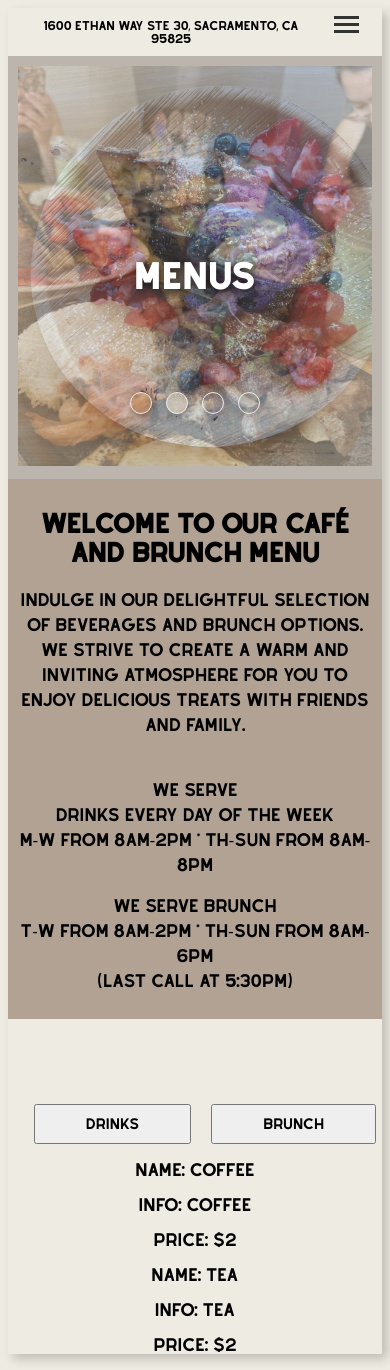
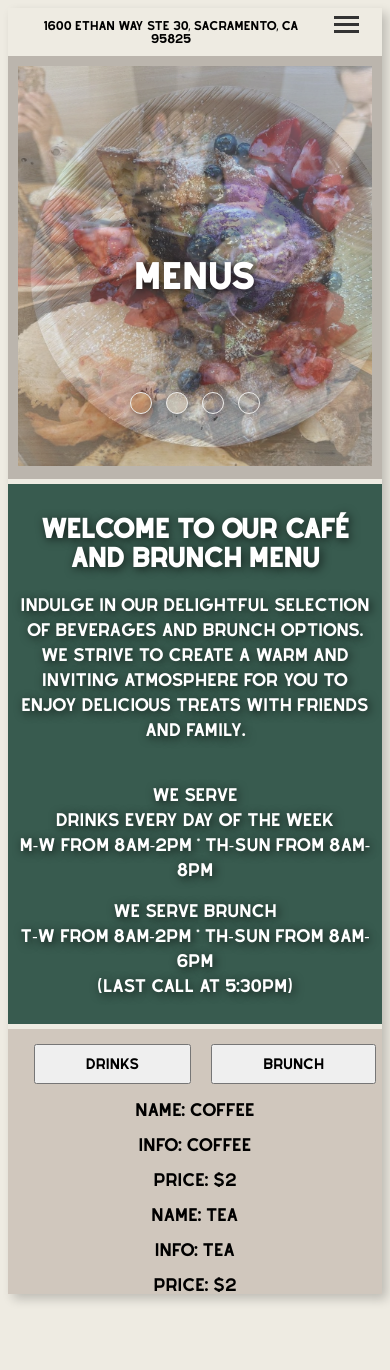
Before and after one commit to rydelldonato/18-grams-website, a React (Create React App) app: page /menus in a window 390 px wide. After the commit the page ends 1310 px from the top, so only its background shows below. Built offline with nearby package versions, Linux system fonts and the light colour scheme.

Commit message:
fixed spacing, added background

```diff
--- a/src/components/menus/menus.css
+++ b/src/components/menus/menus.css
@@ -16,7 +16,8 @@
     justify-content: center;
   }
   .menuButtons {
-    margin-top: 10vh;
+    margin-top: 5px;
+    padding-top: 15px;
   }
   .topDiv {
     background-color: #bbb5ad;
@@ -27,8 +28,11 @@
     margin-left: 20px;
   }
   .middleDiv {
-    background-color: #b1a294;
+    background-color: #385B4F;
     padding: 10px;
+    margin-top: 5px;
+    color: white;
+    text-shadow: 2px 2px 10px rgba(0, 0, 0, 0.7);
   }
   .middleDivWelcomeMessage {
     line-height: 25px;
@@ -39,9 +43,9 @@
   .middleDiv span {
     white-space: nowrap;
   }
-  /* .menuDiv{
-    margin-top: 54vh;
-  } */
+  .menuDiv{
+    background-color: #d0c7bd
+  }
 }
 
 /* Media query for mobile medium (max-width: 375px) */
```
